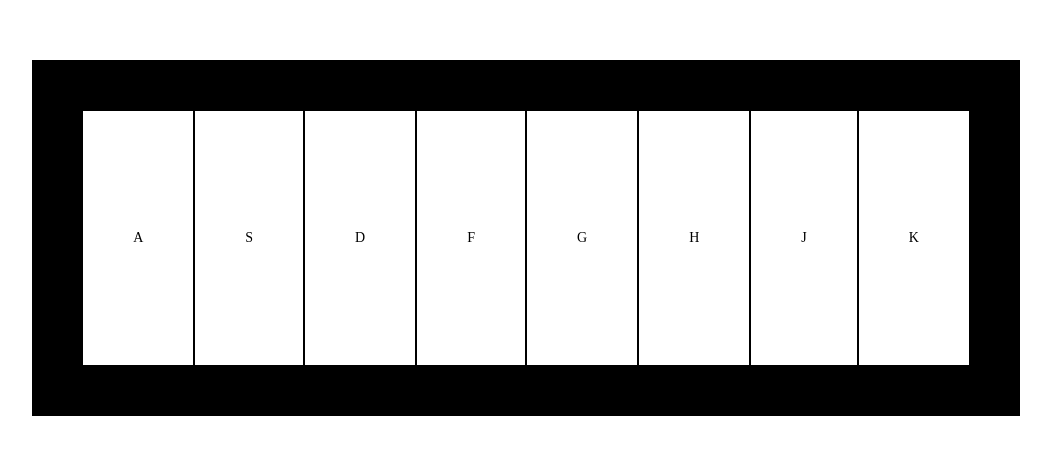
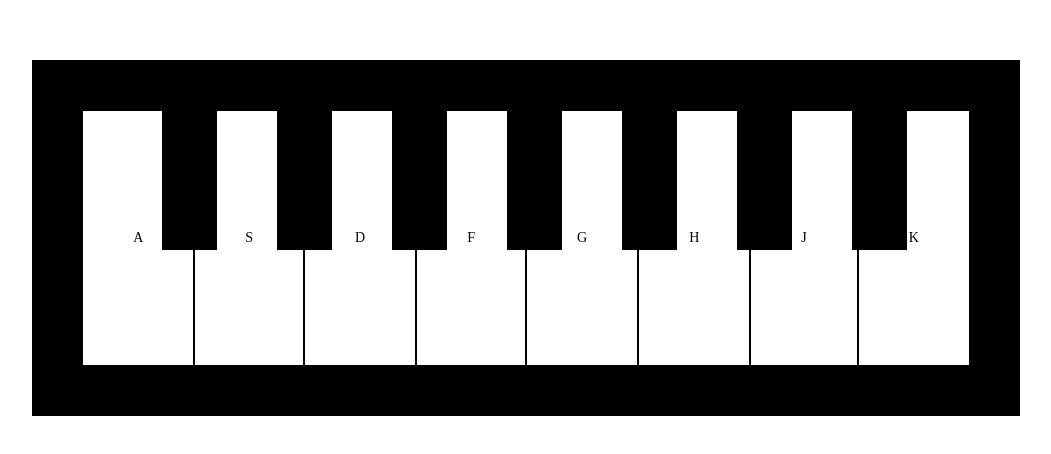
Before and after one commit to kanosay/piano, a plain HTML site: page index.html in a window 1280 px wide. Shown: the part 162-616 px from the top of the page, without its empty margins (114-1165 px from the left). Drawn offline with Linux system fonts and the light colour scheme.

Commit message:
More styles in CSS

```diff
--- a/css/style.css
+++ b/css/style.css
@@ -1,4 +1,5 @@
 @import url('reset.css');
+
 
 .piano {
     display: flex;
@@ -12,6 +13,7 @@
     background-color: black;
     display: flex;
     padding: 50px;
+    position: relative;
 }
 
 .keyword {
@@ -21,8 +23,48 @@
     border: 1px solid black;
     transition: all 0.3s;
     background-color: white;
+
 }
 
 .playing {
     box-shadow: 0px -5px 10px black inset;
 }
+
+.black__key,
+.black__key:nth-child(2),
+.black__key:nth-child(4),
+.black__key:nth-child(6),
+.black__key:nth-child(8),
+.black__key:nth-child(10),
+.black__key:nth-child(12)  {
+    width: 55px;
+    height: 140px;
+    z-index: 3;
+    left: 130px;
+    position: absolute;
+    background-color: black;
+}
+
+.black__key:nth-child(2) {
+    left: 245px;
+}
+
+.black__key:nth-child(4) {
+    left: 360px;
+}
+
+.black__key:nth-child(6) {
+    left: 475px;
+}
+
+.black__key:nth-child(8) {
+    left: 590px;
+}
+
+.black__key:nth-child(10) {
+    left: 705px;
+}
+
+.black__key:nth-child(12) {
+    left: 820px;
+}
--- a/index.html
+++ b/index.html
@@ -16,24 +16,31 @@
             <li data-key="65" class="keyword">
                 <p>A</p>
             </li>
+            <span class="black__key"></span>
             <li data-key="83" class="keyword">
                 <p>S</p>
             </li>
+            <span class="black__key"></span>
             <li data-key="68" class="keyword">
                 <p>D</p>
             </li>
+            <span class="black__key"></span>
             <li data-key="70" class="keyword">
                 <p>F</p>
             </li>
+            <span class="black__key"></span>
             <li data-key="71" class="keyword">
                 <p>G</p>
             </li>
+            <span class="black__key"></span>
             <li data-key="72" class="keyword">
                 <p>H</p>
             </li>
+            <span class="black__key"></span>
             <li data-key="74" class="keyword">
                 <p>J</p>
             </li>
+            <span class="black__key"></span>
             <li data-key="75" class="keyword">
                 <p>K</p>
             </li>
```
Also changed, not shown: img/back.avif (added), img/back.jpeg (added).
